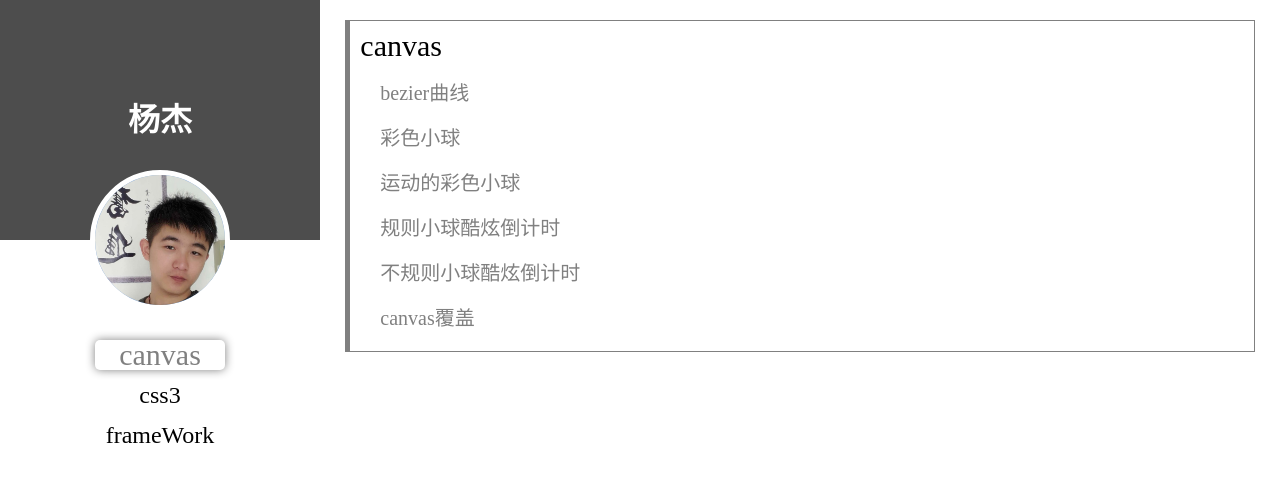
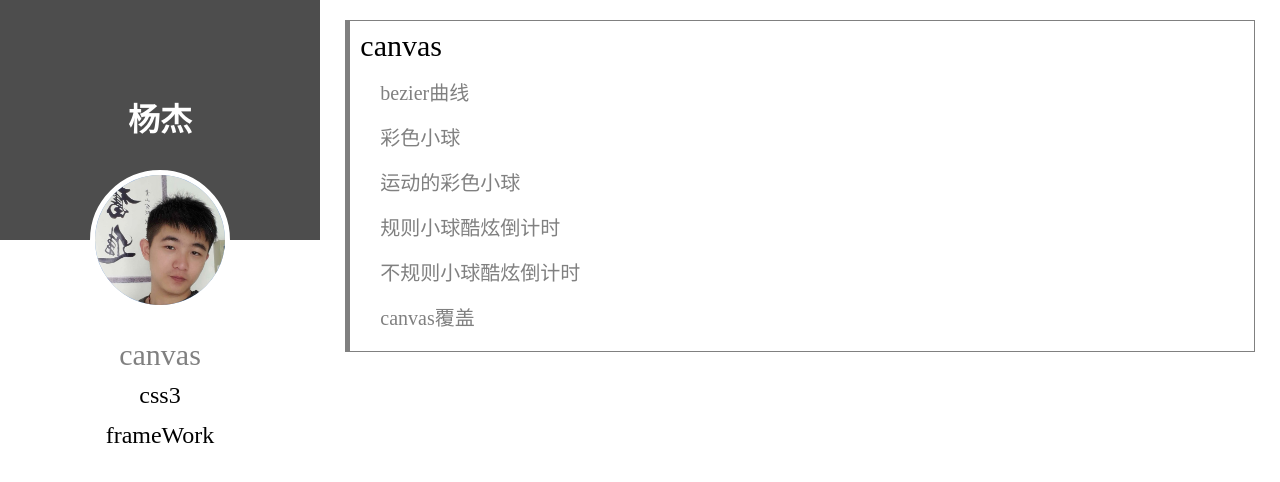
Before and after one commit to melodyJie/StudyCode, a PHP site: page / in a window 1280 px wide, with the pointer over the restyled element. Shown: the top 482 px of the page. Run offline with PHP 8.4, Linux system fonts and the light colour scheme.

Commit message:
样式微调
样式小的调整

```diff
--- a/style_css/css.css
+++ b/style_css/css.css
@@ -73,8 +73,6 @@ li{
 #left_bottom_list li:hover{
 	font-size:30px;
 	color:grey;
-	box-shadow:0 0 10px grey;
-	border-radius:5px;
 }
 
 
@@ -111,5 +109,6 @@ li{
 	color:grey;
 }
 #main_right>div li a:hover{
-	color:red;
+	font-size:21px;
+	color:black;
 }
```
